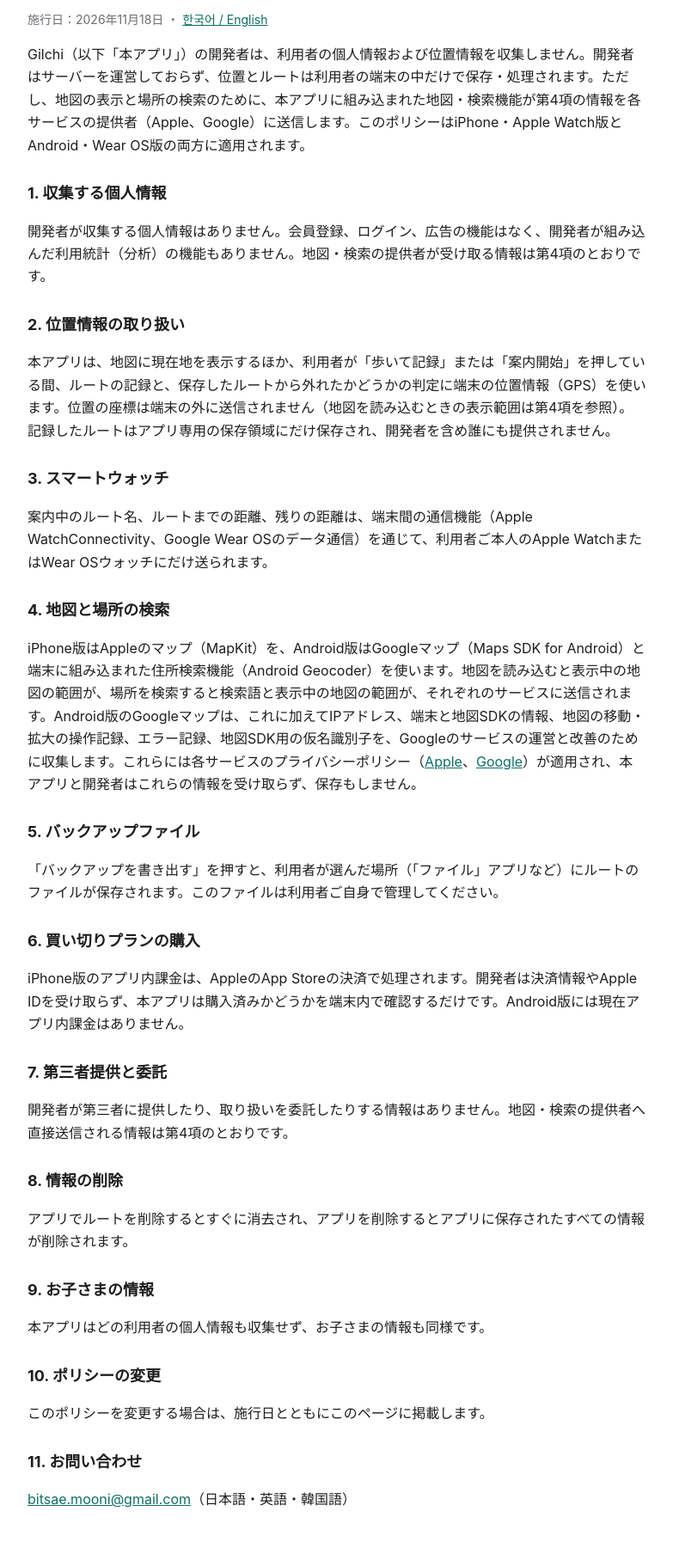
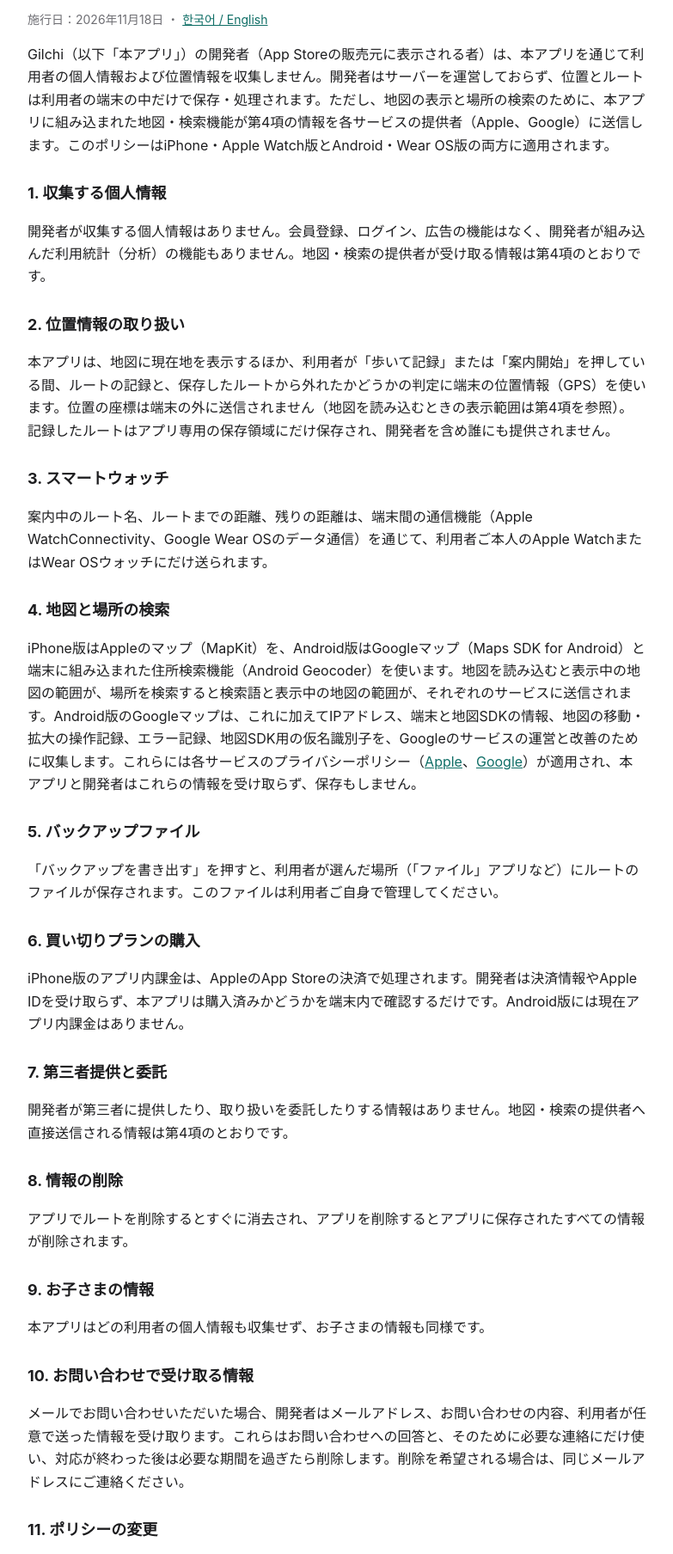
Before and after one commit to chairman125/chairman125.github.io, a plain HTML site: page gilchi/privacy-ja.html in a window 1280 px wide. Shown: the part 78-1886 px from the top of the page at 86% size, without its empty margins (248-1031 px from the left). Drawn offline with Linux system fonts and the light colour scheme.

Commit message:
Gilchi 일본어 페이지: 검토 반영(문의 정보, 안전 보장 표현 완화)
Co-Authored-By: Claude Opus 5.5 <noreply@anthropic.com>

```diff
--- a/gilchi/privacy-ja.html
+++ b/gilchi/privacy-ja.html
@@ -22,7 +22,7 @@
 <h1>Gilchi プライバシーポリシー</h1>
 <p class="muted">施行日：2026年11月18日 ・ <a href="privacy.html">한국어 / English</a></p>
 
-<p>Gilchi（以下「本アプリ」）の開発者は、利用者の個人情報および位置情報を収集しません。開発者はサーバーを運営しておらず、位置とルートは利用者の端末の中だけで保存・処理されます。ただし、地図の表示と場所の検索のために、本アプリに組み込まれた地図・検索機能が第4項の情報を各サービスの提供者（Apple、Google）に送信します。このポリシーはiPhone・Apple Watch版とAndroid・Wear OS版の両方に適用されます。</p>
+<p>Gilchi（以下「本アプリ」）の開発者（App Storeの販売元に表示される者）は、本アプリを通じて利用者の個人情報および位置情報を収集しません。開発者はサーバーを運営しておらず、位置とルートは利用者の端末の中だけで保存・処理されます。ただし、地図の表示と場所の検索のために、本アプリに組み込まれた地図・検索機能が第4項の情報を各サービスの提供者（Apple、Google）に送信します。このポリシーはiPhone・Apple Watch版とAndroid・Wear OS版の両方に適用されます。</p>
 
 <h2>1. 収集する個人情報</h2>
 <p>開発者が収集する個人情報はありません。会員登録、ログイン、広告の機能はなく、開発者が組み込んだ利用統計（分析）の機能もありません。地図・検索の提供者が受け取る情報は第4項のとおりです。</p>
@@ -51,10 +51,13 @@
 <h2>9. お子さまの情報</h2>
 <p>本アプリはどの利用者の個人情報も収集せず、お子さまの情報も同様です。</p>
 
-<h2>10. ポリシーの変更</h2>
+<h2>10. お問い合わせで受け取る情報</h2>
+<p>メールでお問い合わせいただいた場合、開発者はメールアドレス、お問い合わせの内容、利用者が任意で送った情報を受け取ります。これらはお問い合わせへの回答と、そのために必要な連絡にだけ使い、対応が終わった後は必要な期間を過ぎたら削除します。削除を希望される場合は、同じメールアドレスにご連絡ください。</p>
+
+<h2>11. ポリシーの変更</h2>
 <p>このポリシーを変更する場合は、施行日とともにこのページに掲載します。</p>
 
-<h2>11. お問い合わせ</h2>
+<h2>12. お問い合わせ</h2>
 <p><a href="mailto:bitsae.mooni@gmail.com">bitsae.mooni@gmail.com</a>（日本語・英語・韓国語）</p>
 </main>
 </body>
```
Also changed, not shown: gilchi/support-ja.html (+3 -3 lines).
